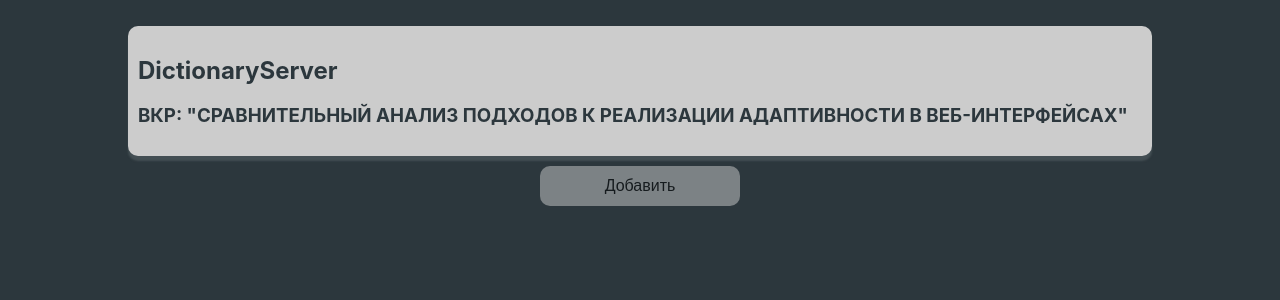
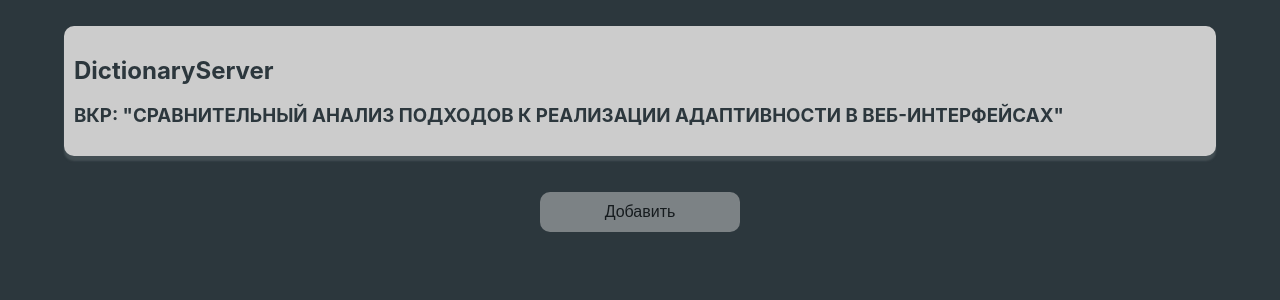
Before and after one commit to wfrsnk/dictionary-server, a React (Create React App) app in the folder dictionary-server-app/: page / in a window 1280 px wide. Shown: the top 300 px of the page. Built offline with nearby package versions, Linux system fonts and the light colour scheme.

Commit message:
update CSS

```diff
--- a/dictionary-server-app/src/App.css
+++ b/dictionary-server-app/src/App.css
@@ -6,11 +6,17 @@ body{
 
   box-sizing: border-box;
   background-color: rgb(204, 204, 204);
-  margin: 2% 10% 0 10%;
+  margin: 0% 10% 2% 10%;
   border-radius: 10px;
   padding: 10px;
   box-shadow: 0px 5px 2px rgb(67, 78, 83);
 }
+.container.head {
+  margin: 2% 5% 2% 5%;
+}
+
+
+
 .btn{
 display: flex;
 justify-content: center;
--- a/dictionary-server-app/src/components/Header.jsx
+++ b/dictionary-server-app/src/components/Header.jsx
@@ -2,7 +2,7 @@ import React from 'react';
 
 const Header = () => {
   return (
-    <div className="container">
+    <div className="container head">
       <h2>DictionaryServer</h2>
       <h3>ВКР: "СРАВНИТЕЛЬНЫЙ АНАЛИЗ ПОДХОДОВ К РЕАЛИЗАЦИИ АДАПТИВНОСТИ В ВЕБ-ИНТЕРФЕЙСАХ"</h3>
     </div>
```
